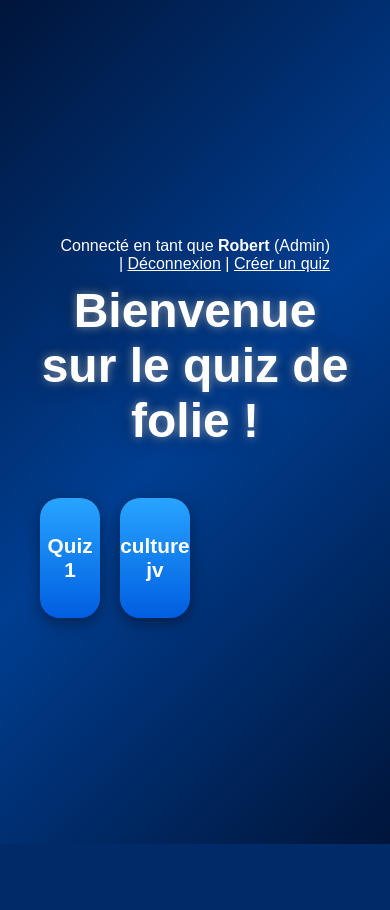
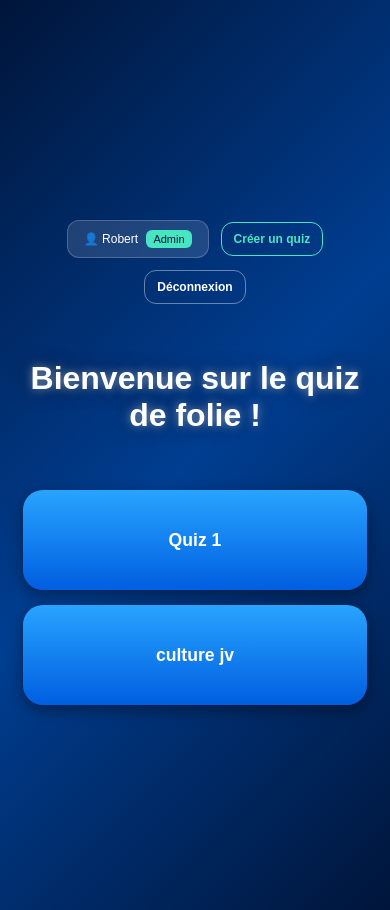
Before and after one commit to MazenGH1/Proj531_la_team, a Flask app: page / in a window 390 px wide. Before the commit the page ends 844 px from the top, so only its background shows below. Run offline with Flask 3, Linux system fonts and the light colour scheme; a user stored in the database is signed in; data comes from the database, SQL or seed files in the repository; both versions use the stored data as it was after the commit.

Commit message:
css avec meilleur bouton

```diff
--- a/static/styles/index.css
+++ b/static/styles/index.css
@@ -1,91 +1,221 @@
-/* Page */
-*{
-    margin:0;
-    padding:0;
-    box-sizing:border-box;
+/
+/* ========================================
+   PAGE GÉNÉRALE
+======================================== */
+
+* {
+    margin: 0;
+    padding: 0;
+    box-sizing: border-box;
 }
 
-body{
-    min-height:100vh;
+body {
+    min-height: 100vh;
+    font-family: Arial, Helvetica, sans-serif;
 
-    font-family:Arial, Helvetica, sans-serif;
-
-    background:linear-gradient(
+    background: linear-gradient(
         135deg,
         #00153a,
         #003e91,
         #00153a
     );
 
-    color:white;
+    color: white;
 }
 
-/* Conteneur principal */
 
-.quiz-home{
-    min-height:100vh;
+/* ========================================
+   CONTENEUR PRINCIPAL
+======================================== */
 
-    display:flex;
-    flex-direction:column;
+.quiz-home {
+    min-height: 100vh;
 
-    justify-content:center;
-    align-items:center;
+    display: flex;
+    flex-direction: column;
 
-    padding:40px;
+    justify-content: center;
+    align-items: center;
+
+    padding: 40px;
 }
 
-/* Zone titre */
 
-.Acceuil-zone{
-    text-align:center;
+/* ========================================
+   NAVIGATION EN HAUT À DROITE
+======================================== */
 
-    margin-bottom:50px;
+.top-nav {
+    position: fixed;
+    top: 25px;
+    right: 35px;
+
+    z-index: 1000;
+
+    display: flex;
+    align-items: center;
+    gap: 12px;
 }
 
-/* Titre */
 
-.Acceuil{
-    font-size:3rem;
+/* Style commun des liens */
 
-    color:white;
+.top-nav a {
+    text-decoration: none;
+    font-weight: bold;
+    font-size: 14px;
+
+    padding: 11px 19px;
+    border-radius: 12px;
+
+    transition: all 0.25s ease;
+}
+
+
+/* Se connecter */
+
+.login-link {
+    color: #48e5c2;
+    border: 1px solid #48e5c2;
+    background: rgba(255,255,255,0.05);
+}
+
+.login-link:hover {
+    background: #48e5c2;
+    color: #00153a;
+    transform: translateY(-3px);
+}
+
+
+/* Créer un compte */
+
+.register-link {
+    color: #00153a;
+    background: #48e5c2;
+    border: 1px solid #48e5c2;
+}
+
+.register-link:hover {
+    background: #70f5d8;
+    transform: translateY(-3px);
+
+    box-shadow: 0 5px 15px rgba(72,229,194,0.3);
+}
+
+
+/* ========================================
+   UTILISATEUR CONNECTÉ
+======================================== */
+
+.user-welcome {
+    color: white;
+
+    background: rgba(255,255,255,0.12);
+    border: 1px solid rgba(255,255,255,0.2);
+
+    padding: 11px 16px;
+    border-radius: 12px;
+
+    font-size: 14px;
+}
+
+
+/* Badge administrateur */
+
+.admin-badge {
+    color: #00153a;
+    background: #48e5c2;
+
+    padding: 3px 7px;
+    border-radius: 6px;
+
+    font-size: 11px;
+    margin-left: 5px;
+}
+
+
+/* Déconnexion */
+
+.logout-link {
+    color: white;
+    border: 1px solid rgba(255,255,255,0.4);
+}
+
+.logout-link:hover {
+    background: rgba(255,255,255,0.15);
+    transform: translateY(-2px);
+}
+
+
+/* Créer un quiz */
+
+.create-quiz-link {
+    color: #48e5c2;
+    border: 1px solid #48e5c2;
+}
+
+.create-quiz-link:hover {
+    background: #48e5c2;
+    color: #00153a;
+    transform: translateY(-2px);
+}
+
+
+/* ========================================
+   ZONE DU TITRE
+======================================== */
+
+.Acceuil-zone {
+    text-align: center;
+    margin-bottom: 50px;
+}
+
+
+/* Titre principal */
+
+.Acceuil {
+    font-size: 3rem;
+    color: white;
 
     text-shadow:
         0 0 10px rgba(255,255,255,0.5),
         0 0 20px rgba(0,0,0,0.5);
 }
 
-/* Zone des quiz */
 
-.start-zone{
+/* ========================================
+   ZONE DES QUIZ
+======================================== */
 
-    width:100%;
-    max-width:1200px;
+.start-zone {
+    width: 100%;
+    max-width: 1200px;
 
-    display:grid;
+    display: grid;
+    grid-template-columns: repeat(4, 1fr);
 
-    grid-template-columns:repeat(4,1fr);
-
-    gap:20px;
+    gap: 20px;
 }
 
-/* Boutons */
 
-.start-quiz{
+/* ========================================
+   BOUTONS DES QUIZ
+======================================== */
 
-    height:120px;
+.start-quiz {
+    height: 120px;
 
-    border:none;
+    border: none;
+    border-radius: 20px;
 
-    border-radius:20px;
+    cursor: pointer;
 
-    cursor:pointer;
+    color: white;
 
-    color:white;
+    font-size: 1.3rem;
+    font-weight: bold;
 
-    font-size:1.3rem;
-    font-weight:bold;
-
-    background:linear-gradient(
+    background: linear-gradient(
         180deg,
         #28a4ff,
         #005ee0
@@ -94,16 +224,16 @@ body{
     box-shadow:
         0 5px 15px rgba(0,0,0,0.4);
 
-    transition:all 0.25s ease;
+    transition: all 0.25s ease;
 }
 
-/* Survol */
 
-.start-quiz:hover{
+/* Effet au survol */
 
-    transform:translateY(-5px);
+.start-quiz:hover {
+    transform: translateY(-5px);
 
-    background:linear-gradient(
+    background: linear-gradient(
         180deg,
         #52b8ff,
         #0077ff
@@ -111,5 +241,73 @@ body{
 
     box-shadow:
         0 10px 25px rgba(0,0,0,0.5);
+}
+
+
+/* ========================================
+   RESPONSIVE : TABLETTES
+======================================== */
+
+@media (max-width: 900px) {
+
+    .start-zone {
+        grid-template-columns: repeat(2, 1fr);
+    }
+
+    .Acceuil {
+        font-size: 2.5rem;
+    }
 
 }
+
+
+/* ========================================
+   RESPONSIVE : MOBILES
+======================================== */
+
+@media (max-width: 600px) {
+
+    .quiz-home {
+        padding: 25px 15px;
+    }
+
+    .top-nav {
+        position: relative;
+        top: auto;
+        right: auto;
+
+        justify-content: center;
+        flex-wrap: wrap;
+
+        margin: 15px auto 35px;
+        padding: 0 10px;
+    }
+
+    .top-nav a {
+        font-size: 12px;
+        padding: 9px 12px;
+    }
+
+    .user-welcome {
+        font-size: 12px;
+    }
+
+    .Acceuil {
+        font-size: 2rem;
+    }
+
+    .Acceuil-zone {
+        margin-bottom: 35px;
+    }
+
+    .start-zone {
+        grid-template-columns: 1fr;
+        gap: 15px;
+    }
+
+    .start-quiz {
+        height: 100px;
+        font-size: 1.1rem;
+    }
+
+}
--- a/static/styles/quiz.css
+++ b/static/styles/quiz.css
@@ -13,6 +13,8 @@ body{
         #003e91,
         #00153a
     );
+    background-attachment: fixed;
+    background-size: cover;
     color:white;
     height:100vh;
 }
--- a/templates/index.html
+++ b/templates/index.html
@@ -9,24 +9,42 @@
 <body>
     <div class="quiz-home">
 
-        <!-- User Status Bar -->
-        <div class="user-bar" style="text-align: right; padding: 10px 20px;">
+        <!-- Navigation utilisateur -->
+        <div class="top-nav">
+
             {% if session.get('username') %}
-                <span>Connecté en tant que <strong>{{ session['username'] }}</strong></span>
+
+                <span class="user-welcome">
+                    👤 {{ session['username'] }}
+                    {% if session.get('isAdmin') %}
+                        <span class="admin-badge">Admin</span>
+                    {% endif %}
+                </span>
+
                 {% if session.get('isAdmin') %}
-                    <span>(Admin)</span>
+                    <a href="/creer_quiz" class="create-quiz-link">
+                        Créer un quiz
+                    </a>
                 {% endif %}
 
-                | <a href="/logout" style="color: white;">Déconnexion</a>
+                <a href="/logout" class="logout-link">
+                    Déconnexion
+                </a>
 
-                {% if session.get('isAdmin') %}
-                    | <a href="/creer_quiz" style="color: white;">Créer un quiz</a>
-                {% endif %}
             {% else %}
-                <a href="/login" style="color: white;">Se connecter</a> |
-                <a href="/cree" style="color: white;">Créer un compte</a>
+
+                <a href="/login" class="login-link">
+                    Se connecter
+                </a>
+
+                <a href="/cree" class="register-link">
+                    Créer un compte
+                </a>
+
             {% endif %}
+
         </div>
+
 
         <div class="Acceuil-zone">
             <h1 class="Acceuil">
```
Also changed, not shown: static/styles/result.css (+6 -4 lines), Quizco.db.
